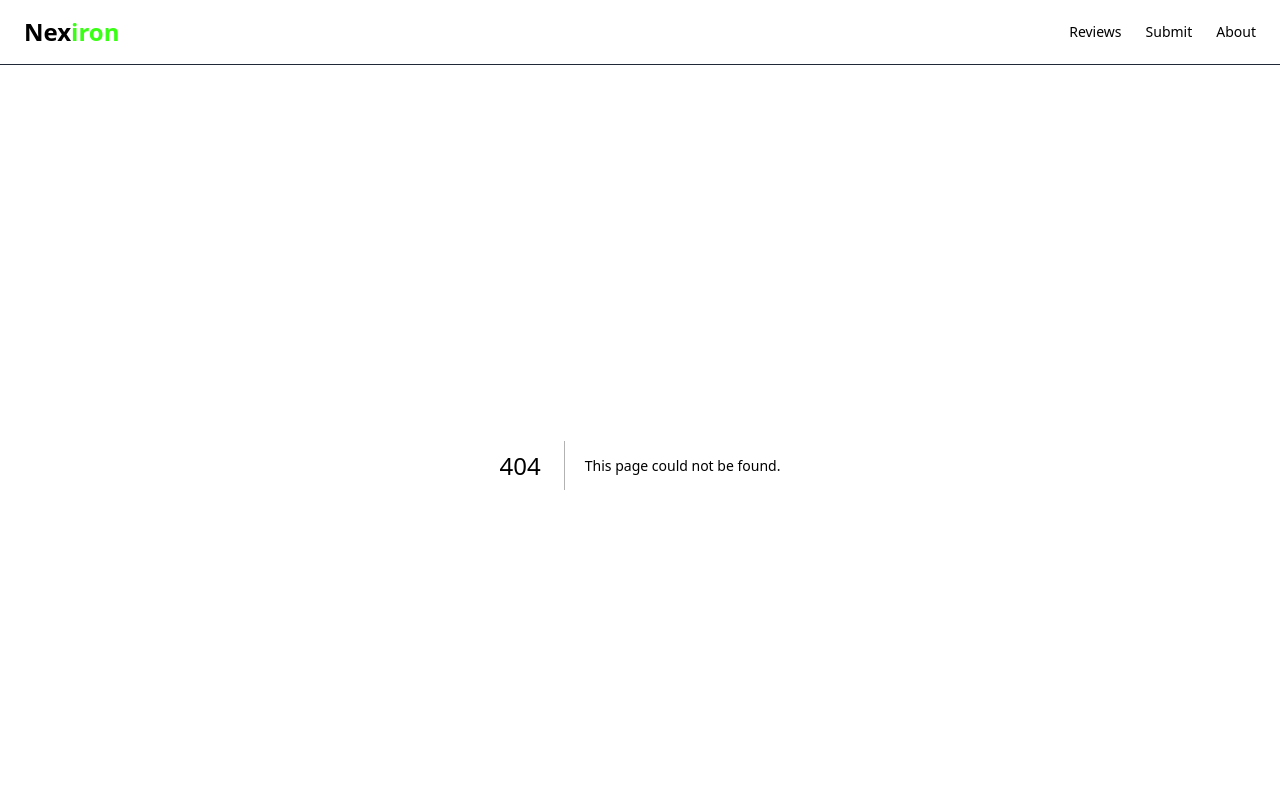
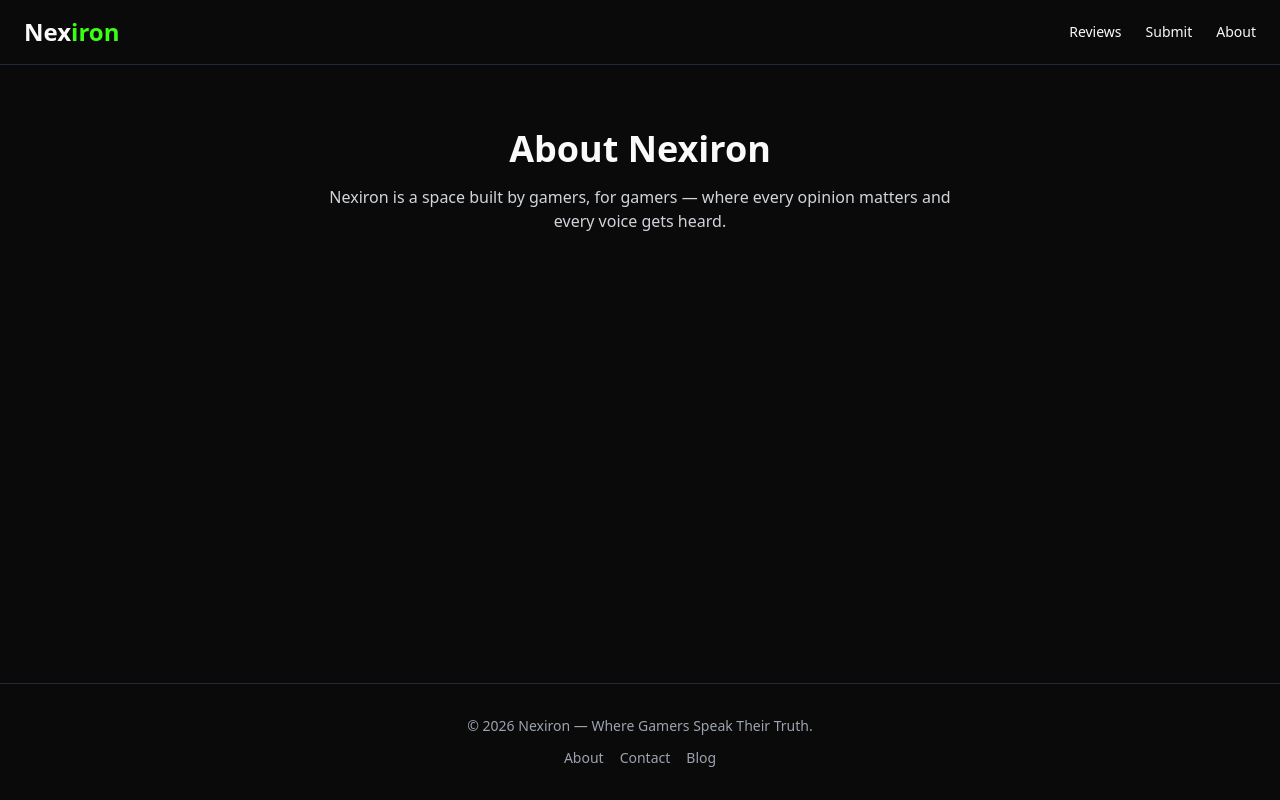
Before and after one commit to Utkarsh1912-ind/Nexiron-, a Next.js app: page /about in a window 1280 px wide. Before the commit this address had no page. Shown: the top 800 px of the page. Built offline with nearby package versions, Linux system fonts and the light colour scheme.

Commit message:
Create pages/about.js

```diff
--- /dev/null
+++ b/pages/about.js
@@ -0,0 +1,10 @@
+export default function About() {
+  return (
+    <div className="max-w-2xl mx-auto px-6 py-16 text-center">
+      <h1 className="text-4xl font-bold mb-4">About Nexiron</h1>
+      <p className="text-gray-300">
+        Nexiron is a space built by gamers, for gamers — where every opinion matters and every voice gets heard.
+      </p>
+    </div>
+  );
+}
```
